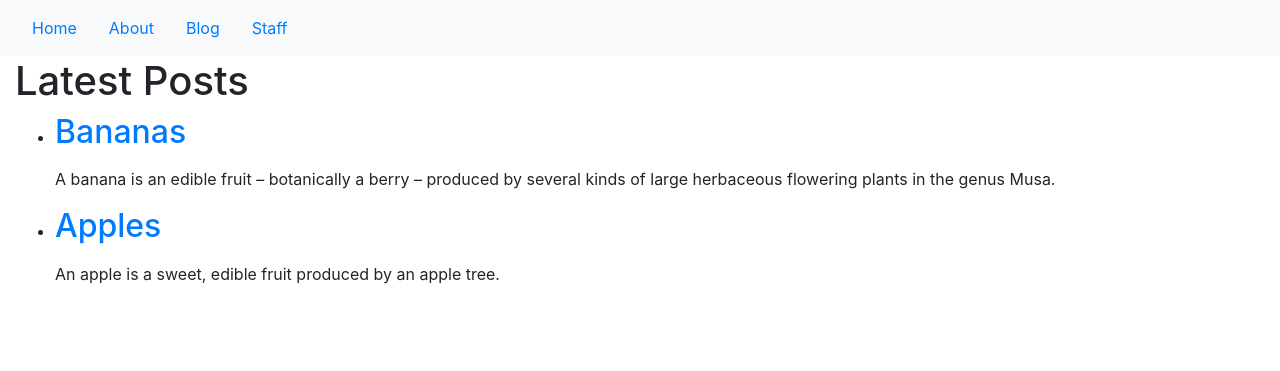
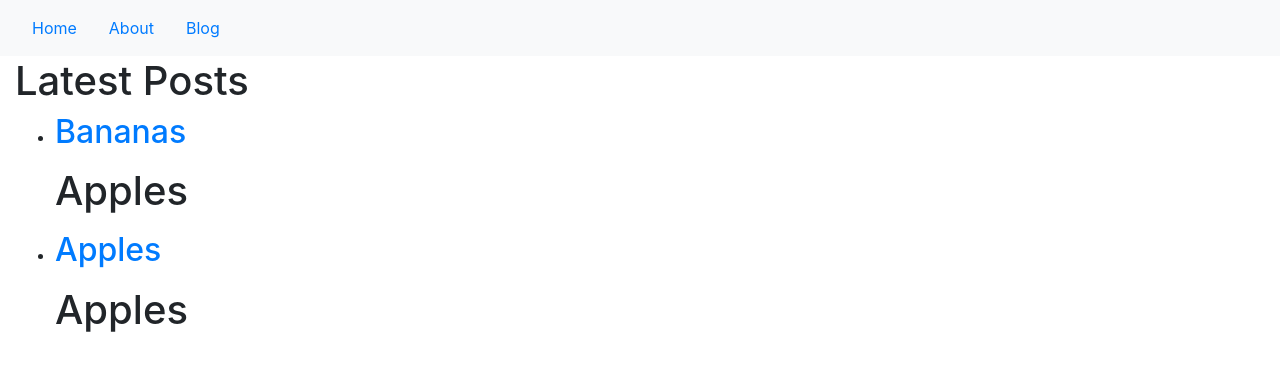
Before and after one commit to AndrewPetz/andrewpetz.github.io, a Jekyll site: the page built from blog.html, in a window 1280 px wide. Shown: the top 371 px of the page. Built offline with Jekyll 4.4.1, drawn with Linux system fonts in a browser that asks for light colours; nearby versions of some CDN libraries.

Commit message:
Removed staff link

```diff
--- a/_data/navigation.yml
+++ b/_data/navigation.yml
@@ -4,5 +4,3 @@
   link: /about.html
 - name: Blog
   link: /blog.html
-- name: Staff
-  link: /staff.html
--- a/_posts/2018-12-11-apples.md
+++ b/_posts/2018-12-11-apples.md
@@ -1,7 +1,8 @@
 ---
 layout: post
-author: Andrew
 ---
+# Apples
+
 An apple is a sweet, edible fruit produced by an apple tree.
 
 Apple trees are cultivated worldwide, and are the most widely grown species in
--- a/_posts/2018-12-11-bananas.md
+++ b/_posts/2018-12-11-bananas.md
@@ -1,7 +1,8 @@
 ---
 layout: post
-author: Andrew
 ---
+# Apples
+
 A banana is an edible fruit – botanically a berry – produced by several kinds
 of large herbaceous flowering plants in the genus Musa.
 
```
